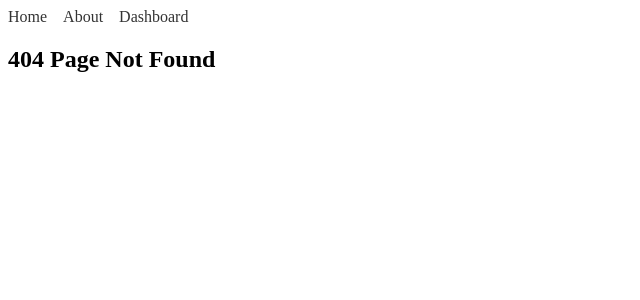
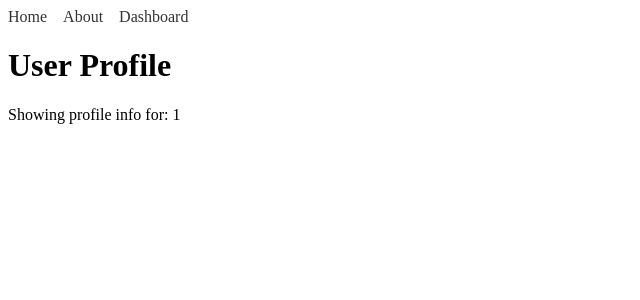
Before and after one commit to APaud3l/jun25-react-routes, a React (Vite) app: page /users/1 in a window 1280 px wide. Before the commit this address had no page. Shown: the top 300 px of the page, without its empty margins (0-640 px from the left). Built offline with nearby package versions, Linux system fonts and the light colour scheme.

Commit message:
feat: Added a UserPage based on query parameter

```diff
--- a/src/App.jsx
+++ b/src/App.jsx
@@ -6,6 +6,7 @@ import DashboardLayout from "./pages/DashboardLayout";
 import DashboardProfile from "./pages/DashboardProfile";
 import DashboardSettings from "./pages/DashboardSettings";
 import DashboardHome from "./pages/DashboardHome";
+import UserPage from "./pages/UserPage";
 
 function App() {
   return (
@@ -23,6 +24,9 @@ function App() {
           <Route path="settings" element={<DashboardSettings />} />
         </Route>
 
+        {/* User Route */}
+        <Route path="/users/:username" element={<UserPage />} />
+
         {/* 404 route */}
         <Route path="*" element={<h2>404 Page Not Found</h2>} />
       </Routes>
--- a/src/pages/HomePage.jsx
+++ b/src/pages/HomePage.jsx
@@ -1,9 +1,14 @@
+import { StyledNavLink } from "../components/NavBar";
 
 function HomePage(){
     return(
         <div>
             <h1>Home</h1>
             <p>Welcome to our REACT ROUTER DEMO SPA.</p>
+
+            <p>
+                <StyledNavLink to="/users/developer">Go to the user's profile</StyledNavLink>
+            </p>
         </div>
     )
 }
--- /dev/null
+++ b/src/pages/UserPage.jsx
@@ -0,0 +1,13 @@
+import { useParams } from 'react-router-dom';
+
+function UserPage(){
+    const { username } = useParams();
+    return (
+        <div>
+            <h1>User Profile</h1>
+            <p>Showing profile info for: {username}</p>
+        </div>
+    )
+}
+
+export default UserPage;
```
